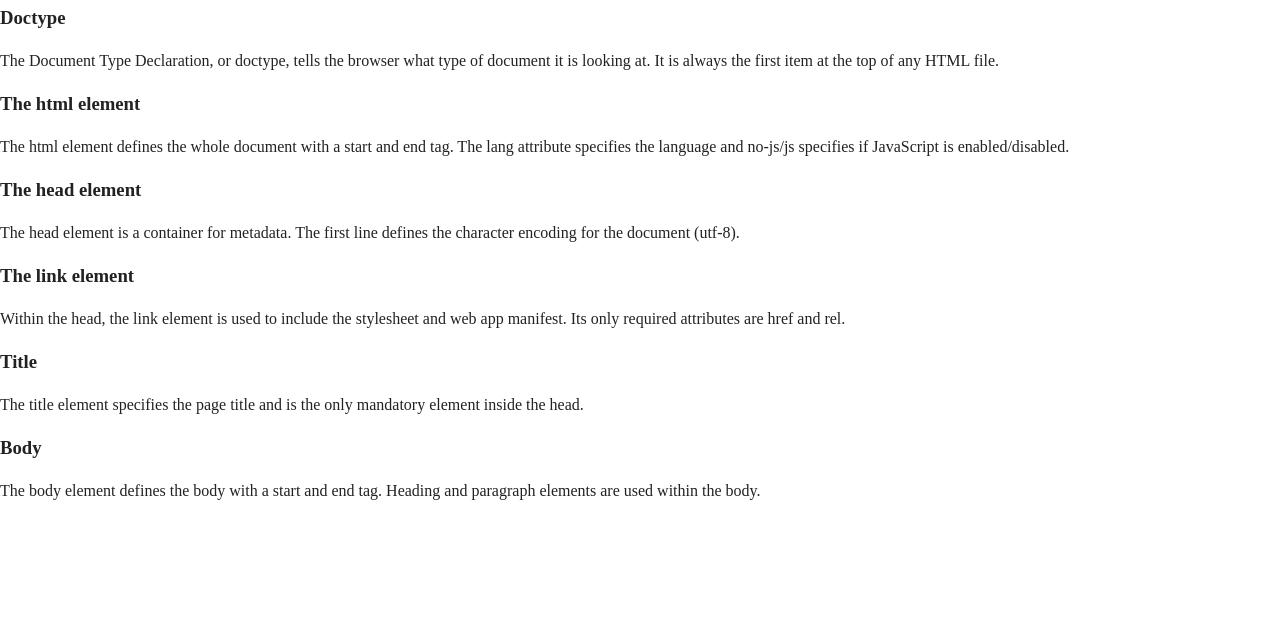
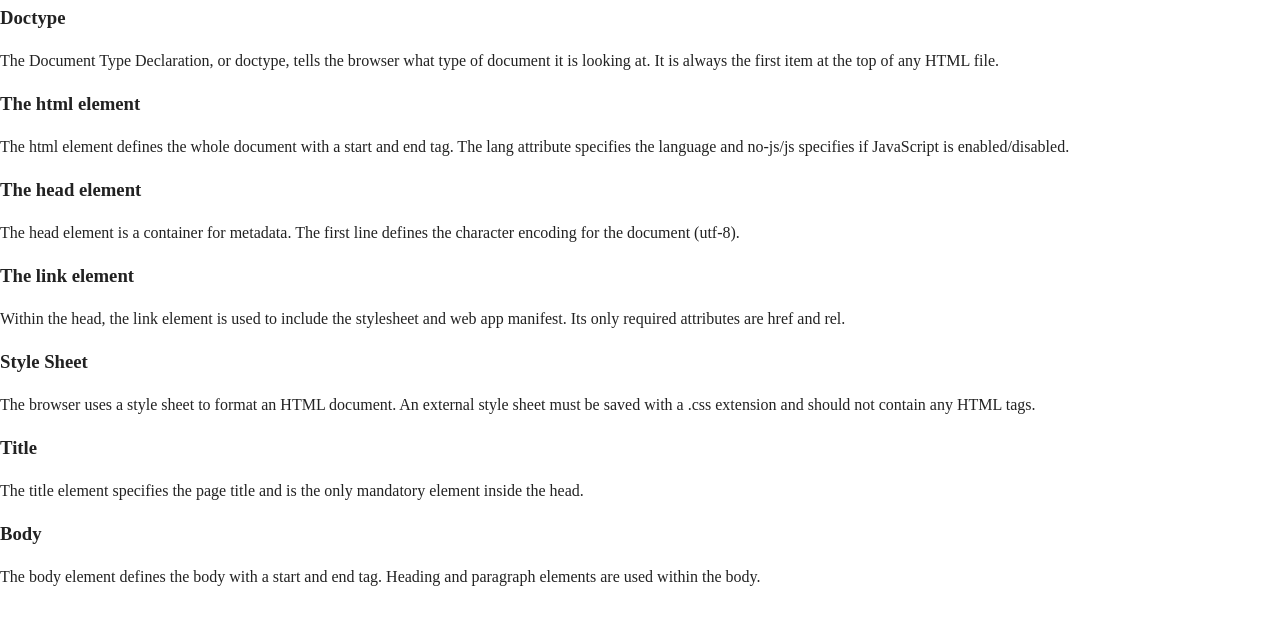
Before and after one commit to tjackson1317/htmlhw, a plain HTML site: page index.html in a window 1280 px wide. Shown: the part 83-708 px from the top of the page. Drawn offline with Linux system fonts and the light colour scheme.

Commit message:
feature: define style sheet

```diff
--- a/index.html
+++ b/index.html
@@ -37,6 +37,9 @@
   <h3>The link element</h3>
  Within the head, the link element is used to include the stylesheet and web app manifest. Its only required attributes are href and rel.
 
+  <h3>Style Sheet</h3>
+  The browser uses a style sheet to format an HTML document. An external style sheet must be saved with a .css extension and should not contain any HTML tags.
+
   <h3>Title</h3>
   The title element specifies the page title and is the only mandatory element inside the head.
 
```
